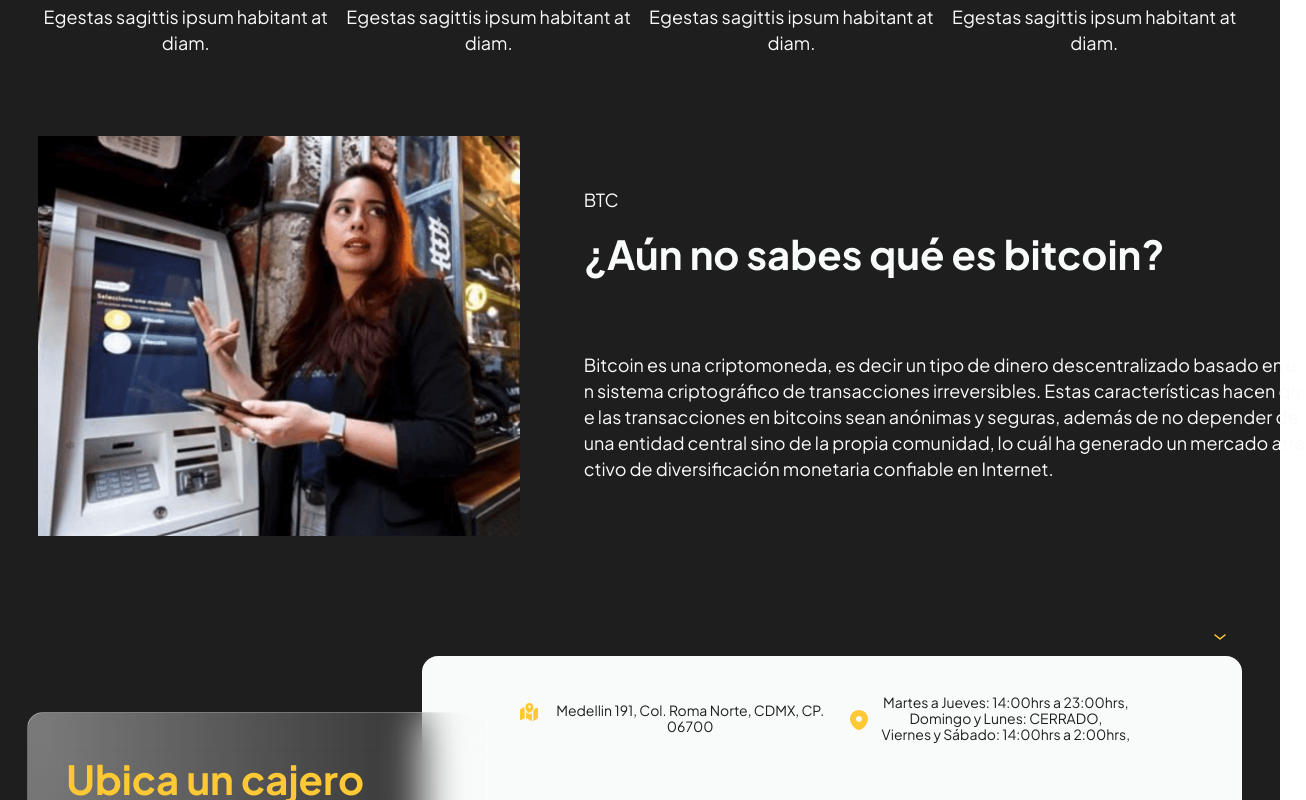
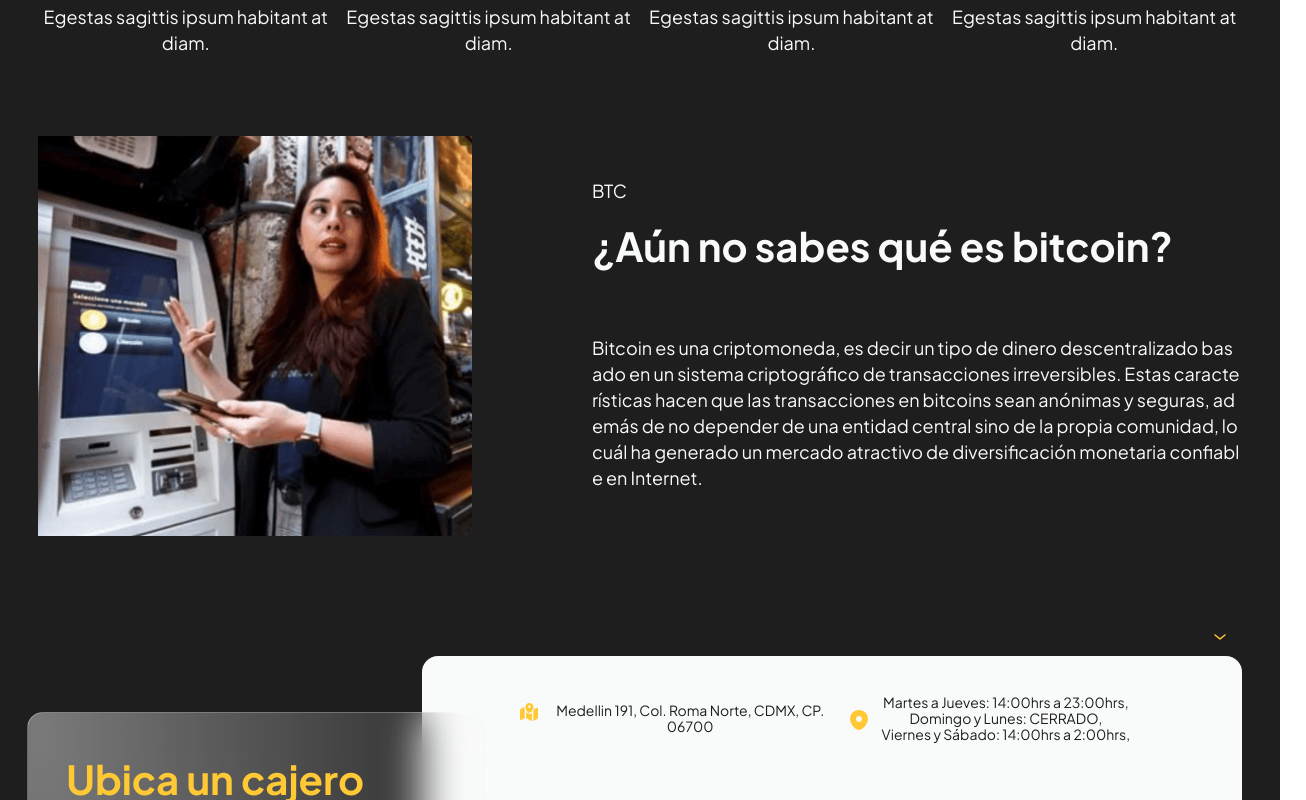
Before and after one commit to Lariicsa/mont-cryptobox, a Vue app: page / in a window 1280 px wide. Shown: the part 1000-1800 px from the top of the page, 1306 px wide, since content can reach past the window. Built offline with nearby package versions, Linux system fonts and the light colour scheme; grey boxes are pictures that could not be loaded.

Commit message:
Adjust paragraf

```diff
--- a/src/scss/components/commoncontent.scss
+++ b/src/scss/components/commoncontent.scss
@@ -1,10 +1,10 @@
 .common {
   display: grid;
-  grid-template-columns: 40% 60%;
+  grid-template-columns: 36% 54%;
   justify-items: stretch;
   justify-content: space-between;
   align-items: flex-start;
-  grid-column-gap: 6.4rem;
+  grid-column-gap: 4%;
   grid-row-gap: 2.4rem;
   width: auto;
   height: auto;
```
